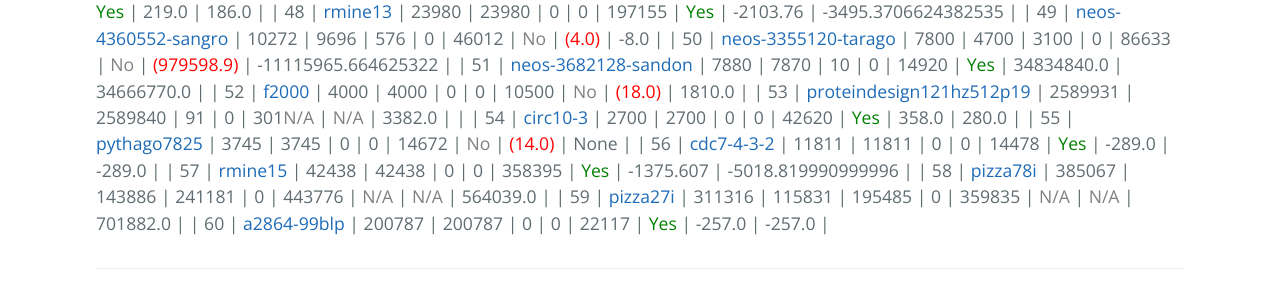
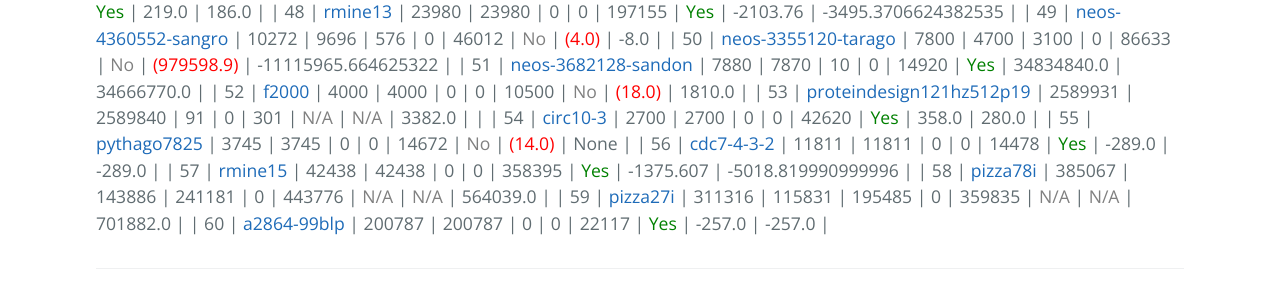
Before and after one commit to snowberryfield/printemps, a Jekyll site: the page built from contents/benchmark/results/v2.1.2/0002/benchmark_summary.md, in a window 1280 px wide. Shown: the part 1298-1598 px from the top of the page. Built offline with Jekyll 4.4.1, drawn with Linux system fonts in a browser that asks for light colours; the repository's description, which GitHub fills in, is left out.

Commit message:
Update benchmark_summary.md

```diff
--- a/contents/benchmark/results/v2.1.2/0002/benchmark_summary.md
+++ b/contents/benchmark/results/v2.1.2/0002/benchmark_summary.md
@@ -74,7 +74,7 @@ Back to [Benchmark top](../../../).
 | 50  | [neos-3355120-tarago](https://miplib.zib.de/instance_details_neos-3355120-tarago.html)           |    7800 |      4700 |      3100 |          0 |                          86633 |  <font color=gray>No</font>  | <font color=red>(979598.9)</font> | -11115965.664625322 |
 | 51  | [neos-3682128-sandon](https://miplib.zib.de/instance_details_neos-3682128-sandon.html)           |    7880 |      7870 |        10 |          0 |                          14920 | <font color=green>Yes</font> |                        34834840.0 |          34666770.0 |
 | 52  | [f2000](https://miplib.zib.de/instance_details_f2000.html)                                       |    4000 |      4000 |         0 |          0 |                          10500 |  <font color=gray>No</font>  |     <font color=red>(18.0)</font> |              1810.0 |
-| 53  | [proteindesign121hz512p19](https://miplib.zib.de/instance_details_proteindesign121hz512p19.html) | 2589931 |   2589840 |        91 |          0 | 301<font color=gray>N/A</font> | <font color=gray>N/A</font>  |                            3382.0 |                     |
+| 53  | [proteindesign121hz512p19](https://miplib.zib.de/instance_details_proteindesign121hz512p19.html) | 2589931 |   2589840 |        91 |          0 | 301                            | <font color=gray>N/A</font>   |    <font color=gray>N/A</font>  |               3382.0 |                     |
 | 54  | [circ10-3](https://miplib.zib.de/instance_details_circ10-3.html)                                 |    2700 |      2700 |         0 |          0 |                          42620 | <font color=green>Yes</font> |                             358.0 |               280.0 |
 | 55  | [pythago7825](https://miplib.zib.de/instance_details_pythago7825.html)                           |    3745 |      3745 |         0 |          0 |                          14672 |  <font color=gray>No</font>  |     <font color=red>(14.0)</font> |                None |
 | 56  | [cdc7-4-3-2](https://miplib.zib.de/instance_details_cdc7-4-3-2.html)                             |   11811 |     11811 |         0 |          0 |                          14478 | <font color=green>Yes</font> |                            -289.0 |              -289.0 |
```
